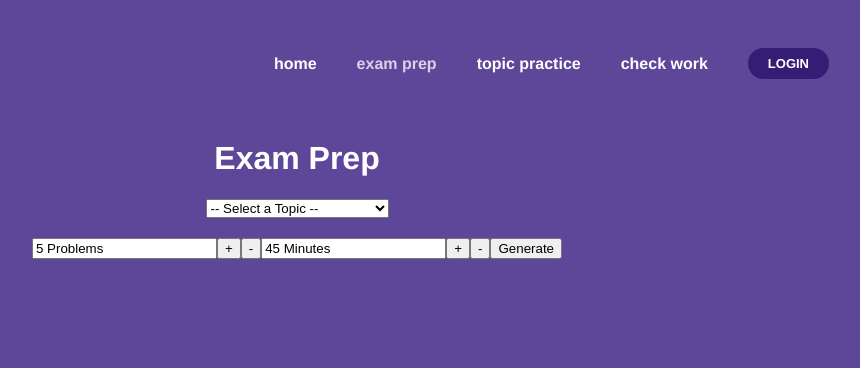
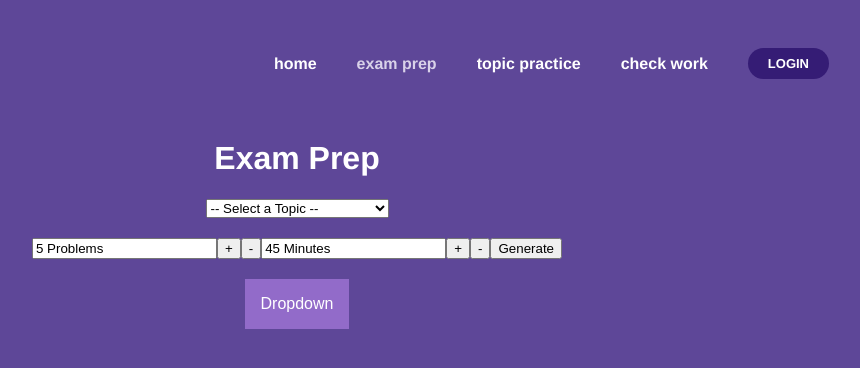
Before and after one commit to sophiasharif/study-samurai, a Vue app: page /exam-prep in a window 1280 px wide. Shown: the top 368 px of the page, without its empty margins (343-1203 px from the left). Built offline with nearby package versions, Linux system fonts and the light colour scheme; what mathjax-vue3 would draw is missing.

Commit message:
Update ExamPrepView.vue

```diff
--- a/src/views/ExamPrepView.vue
+++ b/src/views/ExamPrepView.vue
@@ -5,6 +5,17 @@
     <practice-format-input @generate-test="handleGenerate"></practice-format-input>
     <problem-response v-if="this.isGenerated" ref="practice"></problem-response>
   </div>
+  <div class="dropdown">
+  <button class="dropbtn">Dropdown</button>
+  <div class="dropdown-content">
+  <a href="#">Linear Algebra</a>
+  <a href="#">Analysis</a>
+  <a href="#">Multivariable Differentiation</a>
+  <a href="#">Multivariable Integration</a>
+  <a href="#">Integrability</a>
+  <a href="#">Change of Variables</a>
+  </div>
+</div>
 </template>
 
 <script>
@@ -34,4 +45,46 @@ export default {
 
 <style>
 /* add any custom styles here */
+.dropbtn {
+  background-color: #926bc9;
+  color: white;
+  padding: 16px;
+  font-size: 16px;
+  border: none;
+  cursor: pointer;
+}
+
+.dropdown {
+  position: relative;
+  display: inline-block;
+}
+
+.dropdown-content {
+  display: none;
+  position: absolute;
+  background-color: #f9f9f9;
+  min-width: 160px;
+  box-shadow: 0px 8px 16px 0px rgba(0,0,0,0.2);
+  z-index: 1;
+}
+
+.dropdown-content a {
+  color: black;
+  padding: 12px 16px;
+  text-decoration: none;
+  display: block;
+}
+
+.dropdown-content a:hover {background-color: #f1f1f1}
+
+.dropdown:hover .dropdown-content {
+  display: block;
+}
+
+.dropdown:hover .dropbtn {
+  background-color: #2f1a5d;
+}
+
+
+
 </style>
```
